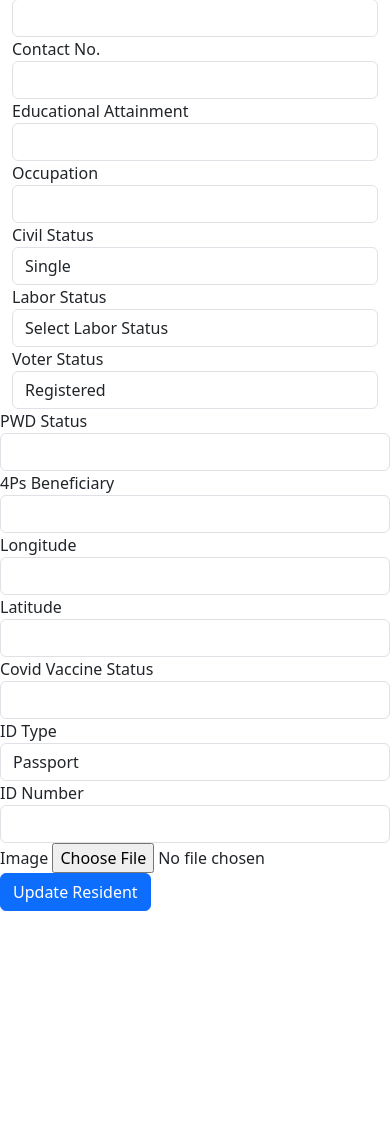
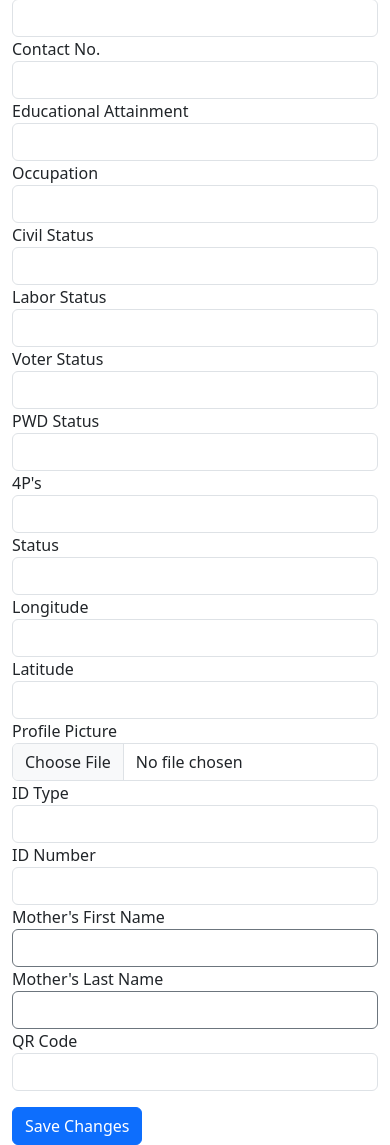
Before and after one commit to Shinano21/TechCare, a PHP site: page /admin/edit_resident.php in a window 390 px wide. Shown: the part 982-2127 px from the top of the page. Before the commit the page ends 1893 px from the top, so only its background shows below. Run offline with PHP 8.4, Linux system fonts and the light colour scheme; data that the repository does not hold is empty.

Commit message:
fixed the mom name for updating

```diff
--- a/admin/edit_resident.php
+++ b/admin/edit_resident.php
@@ -175,85 +175,74 @@
             </div>
         </div>
         <div class="row">
-    <div class="col-md-4 form-group">
-        <label for="civilStatus">Civil Status</label>
-        <select id="civilStatus" name="civil_status" class="form-control" required>
-            <option value="single" <?php if ($resident['civil_status'] == 'single') echo 'selected'; ?>>Single</option>
-            <option value="married" <?php if ($resident['civil_status'] == 'married') echo 'selected'; ?>>Married</option>
-            <option value="widowed" <?php if ($resident['civil_status'] == 'widowed') echo 'selected'; ?>>Widowed</option>
-            <option value="divorced" <?php if ($resident['civil_status'] == 'divorced') echo 'selected'; ?>>Divorced</option>
-        </select>
-    </div>
-    <div class="col-md-4 form-group">
-        <label for="laborStatus">Labor Status</label>
-        <select id="laborStatus" name="labor_status" class="form-control">
-            <option value="">Select Labor Status</option>
-            <option value="Employed" <?php if ($resident['labor_status'] == 'Employed') echo 'selected'; ?>>Employed</option>
-            <option value="Unemployed" <?php if ($resident['labor_status'] == 'Unemployed') echo 'selected'; ?>>Unemployed</option>
-            <option value="Self-Employed" <?php if ($resident['labor_status'] == 'Self-Employed') echo 'selected'; ?>>Self-Employed</option>
-            <option value="Student" <?php if ($resident['labor_status'] == 'Student') echo 'selected'; ?>>Student</option>
-            <option value="Retired" <?php if ($resident['labor_status'] == 'Retired') echo 'selected'; ?>>Retired</option>
-            <option value="Homemaker" <?php if ($resident['labor_status'] == 'Homemaker') echo 'selected'; ?>>Homemaker</option>
-            <option value="Unable to work" <?php if ($resident['labor_status'] == 'Unable to work') echo 'selected'; ?>>Unable to work</option>
-        </select>
-    </div>
-</div>
-
-            <div class="col-md-4 form-group">
+            <div class="col-md-3 form-group">
+                <label for="civilStatus">Civil Status</label>
+                <input type="text" id="civilStatus" name="civil_status" class="form-control" value="<?php echo htmlspecialchars($resident['civil_status']); ?>" />
+            </div>
+            <div class="col-md-3 form-group">
+                <label for="laborStatus">Labor Status</label>
+                <input type="text" id="laborStatus" name="labor_status" class="form-control" value="<?php echo htmlspecialchars($resident['labor_status']); ?>" />
+            </div>
+            <div class="col-md-3 form-group">
                 <label for="voterStatus">Voter Status</label>
-                <select id="voterStatus" name="voter_status" class="form-control" required>
-                    <option value="registered" <?php if ($resident['voter_status'] == 'registered') echo 'selected'; ?>>Registered</option>
-                    <option value="unregistered" <?php if ($resident['voter_status'] == 'unregistered') echo 'selected'; ?>>Unregistered</option>
-                </select>
+                <input type="text" id="voterStatus" name="voter_status" class="form-control" value="<?php echo htmlspecialchars($resident['voter_status']); ?>" />
+            </div>
+            <div class="col-md-3 form-group">
+                <label for="pwdStatus">PWD Status</label>
+                <input type="text" id="pwdStatus" name="pwd_status" class="form-control" value="<?php echo htmlspecialchars($resident['pwd_status']); ?>" />
+            </div>
+        </div>
+        <div class="row">
+            <div class="col-md-3 form-group">
+                <label for="fourP">4P's</label>
+                <input type="text" id="fourP" name="four_p" class="form-control" value="<?php echo htmlspecialchars($resident['four_p']); ?>" />
+            </div>
+            <div class="col-md-3 form-group">
+                <label for="status">Status</label>
+                <input type="text" id="status" name="status" class="form-control" value="<?php echo htmlspecialchars($resident['status']); ?>" />
+            </div>
+            <div class="col-md-3 form-group">
+                <label for="longitude">Longitude</label>
+                <input type="text" id="longitude" name="longitude" class="form-control" value="<?php echo htmlspecialchars($resident['longitude']); ?>" />
+            </div>
+            <div class="col-md-3 form-group">
+                <label for="latitude">Latitude</label>
+                <input type="text" id="latitude" name="latitude" class="form-control" value="<?php echo htmlspecialchars($resident['latitude']); ?>" />
             </div>
         </div>
         <div class="row">
             <div class="col-md-4 form-group">
-                <label for="pwdStatus">PWD Status</label>
-                <input type="text" id="pwdStatus" name="pwd_status" class="form-control" value="<?php echo htmlspecialchars($resident['pwd_status']); ?>" />
+                <label for="profilePic">Profile Picture</label>
+                <input type="file" id="profilePic" name="image" class="form-control" />
+                <?php if ($resident['profile_pic']) { ?>
+                    <img src="<?php echo htmlspecialchars($resident['profile_pic']); ?>" alt="Profile Picture" width="100">
+                <?php } ?>
             </div>
             <div class="col-md-4 form-group">
-                <label for="fourPsBeneficiary">4Ps Beneficiary</label>
-                <input type="text" id="fourPsBeneficiary" name="four_p" class="form-control" value="<?php echo htmlspecialchars($resident['four_p']); ?>" />
+                <label for="idType">ID Type</label>
+                <input type="text" id="idType" name="id_type" class="form-control" value="<?php echo htmlspecialchars($resident['id_type']); ?>" />
             </div>
             <div class="col-md-4 form-group">
-                <label for="longitude">Longitude</label>
-                <input type="text" id="longitude" name="longitude" class="form-control" value="<?php echo htmlspecialchars($resident['longitude']); ?>" />
+                <label for="idNumber">ID Number</label>
+                <input type="text" id="idNumber" name="id_number" class="form-control" value="<?php echo htmlspecialchars($resident['id_number']); ?>" />
             </div>
         </div>
         <div class="row">
-            <div class="col-md-4 form-group">
-                <label for="latitude">Latitude</label>
-                <input type="text" id="latitude" name="latitude" class="form-control" value="<?php echo htmlspecialchars($resident['latitude']); ?>" />
+            <div class="col-md-3 form-group">
+                <label for="momFirstName">Mother's First Name</label>
+                <input type="text" id="momFirstName" name="mom_name" class="form-control border border-secondary" required value="<?php echo htmlspecialchars($resident['mom_name']); ?>" />
             </div>
-            <div class="col-md-4 form-group">
-                <label for="covidVaccineStatus">Covid Vaccine Status</label>
-                <input type="text" id="covidVaccineStatus" name="status" class="form-control" value="<?php echo htmlspecialchars($resident['status']); ?>" />
+            <div class="col-md-3 form-group">
+                <label for="momLastName">Mother's Last Name</label>
+                <input type="text" id="momLastName" name="mom_lname" class="form-control border border-secondary" required value="<?php echo htmlspecialchars($resident['mom_lname']); ?>" />
             </div>
-            <div class="col-md-4 form-group">
-                <label for="id-type">ID Type</label>
-                <select id="id-type" name="id_type" class="form-control" required>
-                    <option value="passport" <?php if ($resident['id_type'] == 'passport') echo 'selected'; ?>>Passport</option>
-                    <option value="driver-license" <?php if ($resident['id_type'] == 'driver-license') echo 'selected'; ?>>Driver's License</option>
-                    <option value="national-id" <?php if ($resident['id_type'] == 'national-id') echo 'selected'; ?>>National ID</option>
-                    <option value="philhealth" <?php if ($resident['id_type'] == 'philhealth') echo 'selected'; ?>>PhilHealth</option>
-                </select>
+            <div class="col-md-3 form-group">
+                <label for="qrCode">QR Code</label>
+                <input type="text" id="qrCode" name="qr_code" class="form-control" value="<?php echo htmlspecialchars($resident['qr_code']); ?>" />
             </div>
         </div>
-        <div class="row">
-            <div class="col-md-4 form-group">
-                <label for="id-number">ID Number</label>
-                <input type="text" id="id-number" name="id_number" class="form-control" required value="<?php echo htmlspecialchars($resident['id_number']); ?>" />
-            </div>
-            <div class="col-md-4 form-group">
-                <label for="image">Image</label>
-                <input type="file" id="image" name="image" accept="image/*" class="form-control-file" />
-            </div>
-        </div>
-        <button type="submit" class="btn btn-primary">Update Resident</button>
+        <button type="submit" class="btn btn-primary mt-3">Save Changes</button>
     </form>
 </div>
-
-<script src="https://cdn.jsdelivr.net/npm/bootstrap@5.3.3/dist/js/bootstrap.bundle.min.js"></script>
 </body>
 </html>
```
